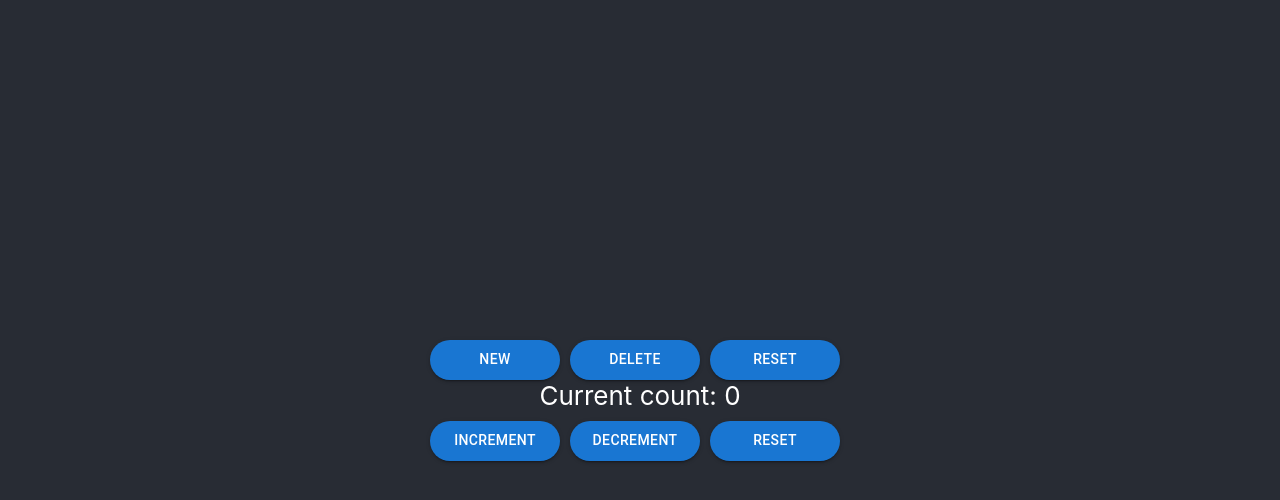
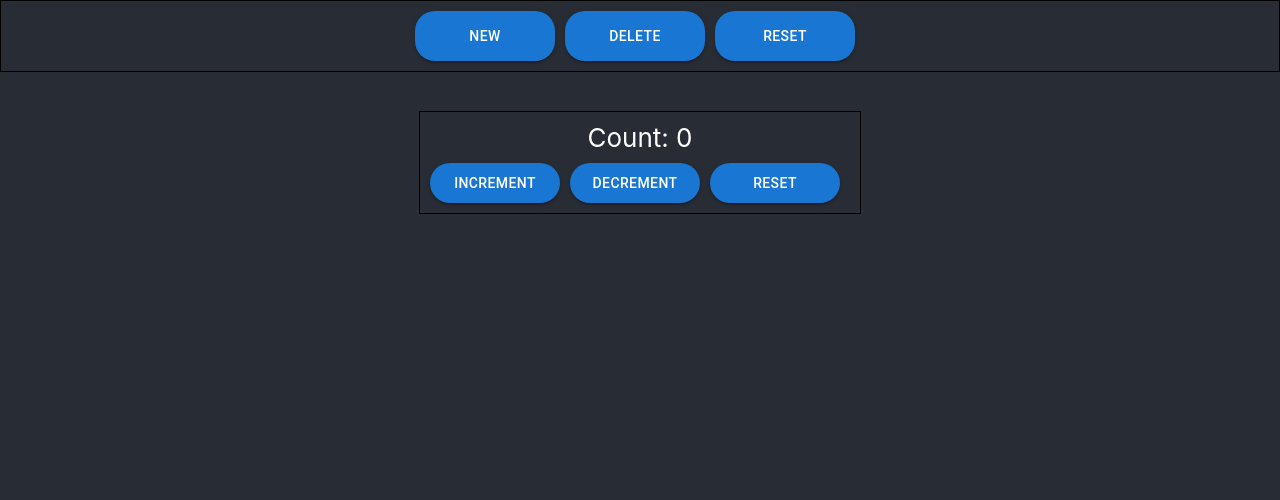
Before and after one commit to Sir-Alexio/Sir-Alexio.github.io, a React (Create React App) app: page / in a window 1280 px wide. Shown: the top 500 px of the page. Built offline with nearby package versions, Linux system fonts and the light colour scheme.

Commit message:
Task 2 [React] - Finished task

```diff
--- a/src/App.css
+++ b/src/App.css
@@ -16,7 +16,7 @@
 .App-header {
   background-color: #282c34;
   min-height: 100vh;
-  display: flex;
+  display:block;
   flex-direction: column;
   align-items: center;
   justify-content: center;
--- a/src/App.js
+++ b/src/App.js
@@ -1,14 +1,12 @@
-import logo from './logo.svg';
 import './App.css';
 import CounterContainer from './containers/CounterContainer';
-import PerentCounterContainer from './containers/PerentCounterContainer';
 
 function App() {
   return (
     <div className="App">
-      <header className="App-header">
+      <div className="App-header">
         <CounterContainer />
-      </header>
+      </div>
     </div>
   );
 }
--- a/src/containers/CounterContainer.tsx
+++ b/src/containers/CounterContainer.tsx
@@ -1,7 +1,5 @@
 import React, { useState } from 'react';
 import ParentCounter from '../views/ParentCounter/index';
-import { count } from 'console';
-
 
 interface ICounterComponent {
   key: number;
@@ -15,7 +13,7 @@ const CounterContainer: React.FC<ICounterComponent> = () => {
   const addNewCounter = () => {
     setCounters((prevCounters)=>{
       const updatedCounters = prevCounters.map((item) => {
-        return item % 2 === 0 ? item + 1 : item;
+        return item % 2 === 0 && item !== 0 ? item + 1 : item;
       });
 
       return [...updatedCounters, 0];
@@ -30,7 +28,7 @@ const CounterContainer: React.FC<ICounterComponent> = () => {
         updatedCounters.shift();
 
         updatedCounters = updatedCounters.map((item)=>{
-          return item % 2 !== 0 ? item - 1 : item;
+          return item % 2 !== 0 && item !== 0 ? item - 1 : item;
         });
 
         return updatedCounters;
@@ -53,7 +51,7 @@ const CounterContainer: React.FC<ICounterComponent> = () => {
   const onDecrementClick = (index:number, value:number) => {
     setCounters((prevCounters)=>{
 
-      if(counters.length>1){
+      if(counters.length>=1){
 
         prevCounters = [...counters];
         prevCounters[index] = value - 1;
--- a/src/containers/PerentCounterContainer.tsx
+++ /dev/null
@@ -1,66 +0,0 @@
-
-import React, { useState, useEffect } from 'react';
-import CounterContainer from '../containers/CounterContainer';
-import ParentCounter from '../views/ParentCounter/index';
-
-interface MyCounterProps {
-    key: number;
-    changedValue : number;
-  }
-
-const PerentCounterContainer: React.FC = () =>{
-
-    const [counters, setCounters] = useState<React.ReactElement<MyCounterProps>[]>([]);
-
-    const [counterKey, setCounterKey] = useState(0);
-
-    const addNewCounter = () => {
-      setCounters(() => {
-        return [
-            ...counters,
-            <CounterContainer
-              key={counterKey}
-              changedValue={0}
-            />
-          ]
-      });
-      setCounterKey(() => counterKey + 1);
-    };
-
-    const removeFirstCounter = () => {
-      if (counters.length > 1) {
-        setCounters(() => {
-          const updatedCounters = [...counters];
-          updatedCounters.shift();
-          return updatedCounters;
-        });
-      }
-    };
-
-    const resetCounters = () => {
-      setCounters([
-        <CounterContainer
-          key={counterKey}
-          changedValue={0}
-        />
-      ]);
-      setCounterKey(() => counterKey + 1);
-    };
-
-
-    if (counters.length === 0) {
-      addNewCounter();
-    }
-
-    return (
-        <div>
-            {/* <ParentCounter
-            // myCounters={counters}
-            addNewCounter = {addNewCounter}
-            removeFirstCounter = {removeFirstCounter}
-            resetCounters = {resetCounters}/> */}
-        </div>
-    )
-}
-
-export default PerentCounterContainer;
--- a/src/views/Counter/index.tsx
+++ b/src/views/Counter/index.tsx
@@ -1,6 +1,6 @@
 import React from 'react';
-import Styles from './styles';
 import Button from '@mui/material/Button';
+import '../Counter/styles.css'
 
 interface CounterProps {
     index:number;
@@ -12,19 +12,21 @@ interface CounterProps {
 
   const Counter: React.FC<CounterProps> = (props) => {
     return (
-    <div>
-        <div style={{ marginBottom: '10px' }}>Current count: {props.currentCounter}</div>
-        <Button style={Styles.buttonStyle} onClick={()=>props.onIncrement(props.index, props.currentCounter)} variant="contained" color="primary">
+      <div className='counter-container'>
+          <div className="counter-block">
+            <div style={{ marginBottom: '10px' }}>Сount: {props.currentCounter}</div>
+            <Button  className="button-style" onClick={() => props.onIncrement(props.index, props.currentCounter)} variant="contained" color="primary">
               Increment
             </Button>
-        <Button style={Styles.buttonStyle} onClick={()=>props.onDecrement(props.index, props.currentCounter)} variant="contained" color="primary">
+            <Button  className="button-style" onClick={() => props.onDecrement(props.index, props.currentCounter)} variant="contained" color="primary">
               Decrement
             </Button>
-        <Button style={Styles.buttonStyle} onClick={()=>props.onReset(props.index, props.currentCounter)} variant="contained" color="primary">
+            <Button  className="button-style" onClick={() => props.onReset(props.index, props.currentCounter)} variant="contained" color="primary">
               Reset
             </Button>
           </div>
-    )
+          </div>
+      );
 };
 
 export default Counter;
--- /dev/null
+++ b/src/views/Counter/styles.css
@@ -0,0 +1,33 @@
+.button-style {
+  border-radius: 20px;
+  margin-right: 10px;
+  width: 130px;
+  height: 40px;
+}
+
+  .counter-block .button-style {
+    border-radius: 20px;
+    margin-right: 10px;
+    width: 130px;
+    height: 40px;
+  }
+
+  .counter-container {
+    display:flex;
+    flex-direction: column;
+    align-items: center;
+    padding: 1px;
+  }
+
+  .counter-block {
+    border: 1px solid black;
+    padding: 10px;
+    margin-bottom: 10mm;
+  }
+
+  .parent-button-style {
+    border-radius: 50px;
+    margin-right: 10px;
+    width: 140px;
+    height: 50px;
+  }
--- a/src/views/ParentCounter/index.tsx
+++ b/src/views/ParentCounter/index.tsx
@@ -1,8 +1,8 @@
+// import '../Counter/styles.css';
 import React from 'react';
-import Styles from '../Counter/styles';
 import Button from '@mui/material/Button';
 import Counter from '../Counter/index';
-
+import Styles from './style';
 
 interface CounterProps {
   myCounters: number[];
@@ -19,15 +19,18 @@ interface CounterProps {
 const ParentCounter: React.FC<CounterProps> = (props) => {
   return (
     <div>
+      <div className='counter-block'>
       <Button style={Styles.buttonStyle} onClick={props.addNewCounter} variant="contained" color="primary">
         New
       </Button>
       <Button style={Styles.buttonStyle} onClick={props.removeFirstCounter} variant="contained" color="primary">
-        Delete
+      Delete
       </Button>
       <Button style={Styles.buttonStyle} onClick={props.resetCounters} variant="contained" color="primary">
         Reset
       </Button>
+      </div>
+
       <div>{props.myCounters.map((counter,index)=>(
         <Counter
             key={index}
--- a/src/views/Counter/styles.tsx
+++ b/src/views/ParentCounter/style.tsx
@@ -1,10 +1,9 @@
-
 const Styles = {
     buttonStyle:{
         borderRadius: 20,
         marginRight: '10px',
-        width: '130px',
-        height: '40px',
+        width: '140px',
+        height: '50px',
       }
 }
 
```
Lines whose indentation alone changed are shown as unchanged.
